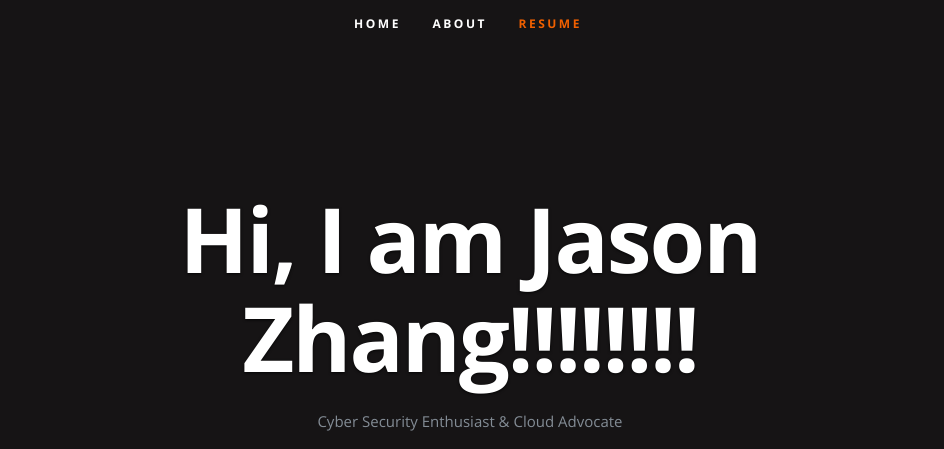
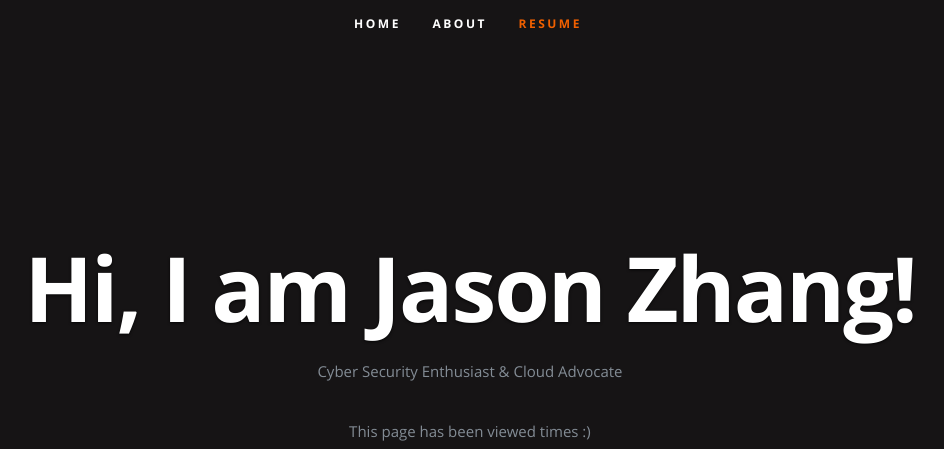
Before and after one commit to DFwJZ/azure-resume, a plain HTML site: page frontend/index.html in a window 1280 px wide. Shown: the top 449 px of the page, without its empty margins (172-1116 px from the left). Drawn offline with nearby package versions, Linux system fonts and the light colour scheme; no server answers.

Commit message:
test frontend workflow6

```diff
--- a/frontend/index.html
+++ b/frontend/index.html
@@ -59,7 +59,7 @@
 
       <div class="row banner">
         <div class="banner-text">
-          <h1 class="responsive-headline">Hi, I am Jason Zhang!!!!!!!!</h1>
+          <h1 class="responsive-headline">Hi, I am Jason Zhang!</h1>
           <p>Cyber Security Enthusiast & Cloud Advocate</p>
           <p>This page has been viewed <a id="counter"></a> times :)</p>
           <ul class="social">
```
